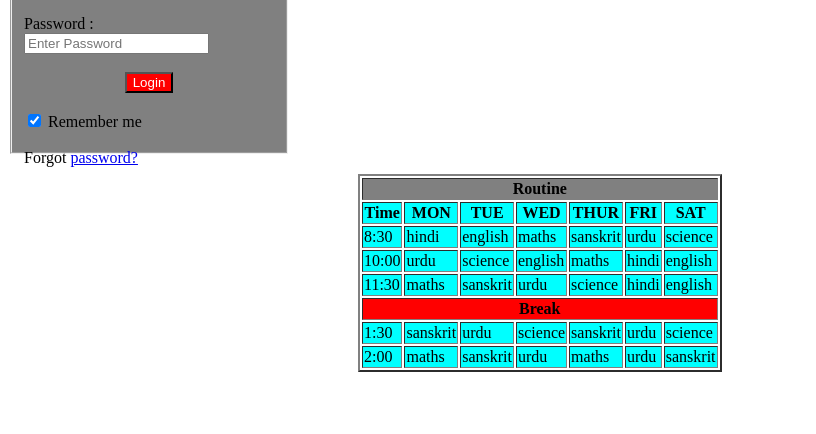
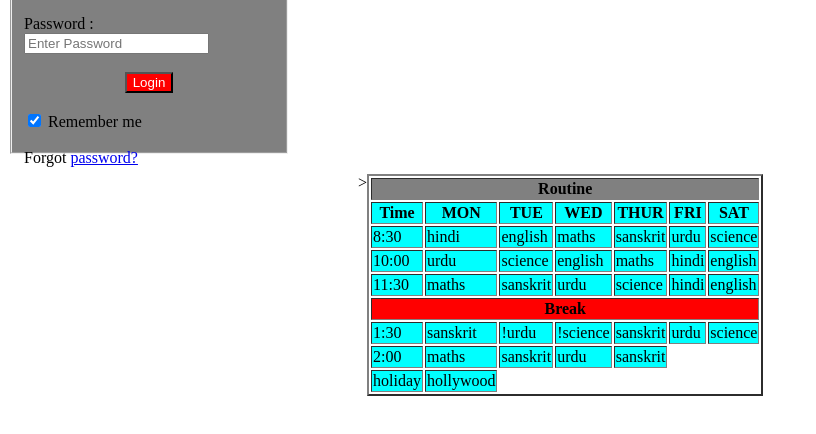
Before and after one commit to om-prakash416/demo, a plain HTML site: page demo1/form.html in a window 1280 px wide. Shown: the part 174-608 px from the top of the page, without its empty margins (0-816 px from the left). Drawn offline with Linux system fonts and the light colour scheme.

Commit message:
added features

```diff
--- a/demo1/form.html
+++ b/demo1/form.html
@@ -85,8 +85,8 @@
         <tr>
             <td>1:30</td>
              <td>sanskrit</td>
-            <td>urdu</td>
-            <td>science</td>
+            <td>!urdu</td>
+            <td>!science</td>
             <td>sanskrit</td>
             <td>urdu</td>
             <td>science</td>
@@ -96,10 +96,11 @@
             <td>maths</td>
             <td>sanskrit</td>
             <td>urdu</td>
-            <td>maths</td>
-            <td>urdu</td>
             <td>sanskrit</td>
-        </tr>
+       <tr>
+        <td>holiday</td>
+        <td>hollywood</td>
+       </tr>>
     </section>
 </body>
 </html>
```
